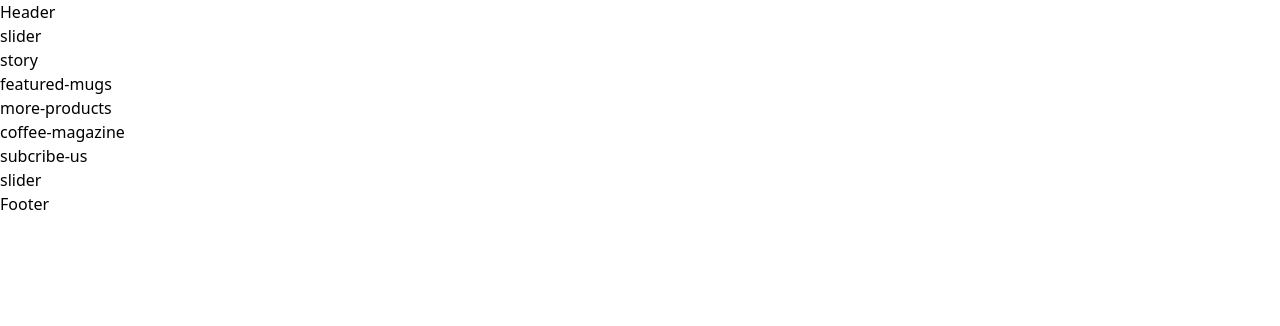
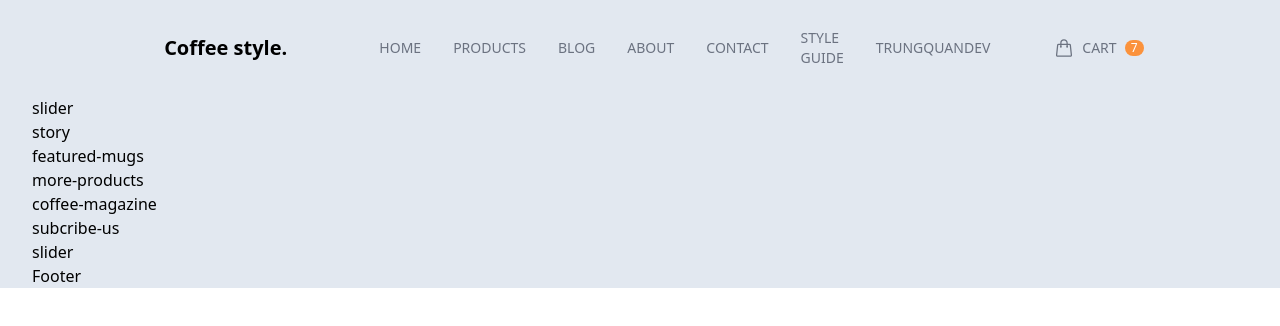
Before and after one commit to nhattrinh7/tailwind-coffee-style, a website: page public/index.html in a window 1280 px wide. Drawn offline with Linux system fonts and the light colour scheme.

Commit message:
add-header

```diff
--- a/public/index.html
+++ b/public/index.html
@@ -3,14 +3,52 @@
 <head>
   <meta charset="UTF-8">
   <meta name="viewport" content="width=device-width, initial-scale=1.0">
-  <title>Coffee style</title>
-  <link href="./output.css" rel="stylesheet">
+  <title>CoffeeStyle</title>
+  <link href="./output.css" type="text/css" rel="stylesheet">
 </head>
 <body>
   <div id="root">
-    <div class="content-wrapper">
-      <header>
-        Header
+    <div class="content-wrapper max-w-screen-2xl text-base mx-auto px-8 bg-slate-200">
+      <header class="py-6 mx-10">
+        <nav class="flex flex-row justify-between items-center">
+          <div class="logo basis-2/6 text-center text-xl font-semibold cursor-pointer">
+            Coffee style.
+          </div>
+          <ul class="basis-3/6 flex items-center justify-end gap-8 text-sm text-gray-500 font-medium"> <!--Phần tử 2-->
+            <li class="ct-menu-item">
+              <a href="#" class="">HOME</a>
+            </li>
+            <li class="ct-menu-item">
+              <a href="#" class="">PRODUCTS</a>
+            </li>
+            <li class="ct-menu-item">
+              <a href="#" class="">BLOG</a>
+            </li>
+            <li class="ct-menu-item">
+              <a href="#" class="">ABOUT</a>
+            </li>
+            <li class="ct-menu-item">
+              <a href="#" class="">CONTACT</a>
+            </li>
+            <li class="ct-menu-item">
+              <a href="#" class="">STYLE GUIDE</a>
+            </li>
+            <li class="ct-menu-item">
+              <a href="http://trungquandev.com" target="blank" class="">TRUNGQUANDEV</a>
+            </li>
+          </ul>
+          <ul class="basis-1/6 flex justify-start ml-16 uppercase text-sm text-gray-500 font-medium"> <!--Phần tử Cart-->
+            <li class="ct-menu-item">
+              <a href="#" class="flex items-center gap-2">
+                <svg xmlns="http://www.w3.org/2000/svg" fill="none" viewBox="0 0 24 24" stroke-width="1.5" stroke="currentColor" class="ct-icon">
+                  <path stroke-linecap="round" stroke-linejoin="round" d="M15.75 10.5V6a3.75 3.75 0 1 0-7.5 0v4.5m11.356-1.993 1.263 12c.07.665-.45 1.243-1.119 1.243H4.25a1.125 1.125 0 0 1-1.12-1.243l1.264-12A1.125 1.125 0 0 1 5.513 7.5h12.974c.576 0 1.059.435 1.119 1.007ZM8.625 10.5a.375.375 0 1 1-.75 0 .375.375 0 0 1 .75 0Zm7.5 0a.375.375 0 1 1-.75 0 .375.375 0 0 1 .75 0Z" />
+                </svg>
+                <span>Cart</span>
+                <span class="ct-circle-badge bg-orange-400 text-white">7</span>
+              </a>
+            </li>
+          </ul>
+        </nav>
       </header>
 
       <main>
--- a/src/input.css
+++ b/src/input.css
@@ -1,3 +1,17 @@
 @tailwind base;
 @tailwind components;
 @tailwind utilities;
+
+/* ct= custom, nhớ có dấu ; */
+.ct-menu-item {
+  @apply cursor-pointer py-1 hover:text-gray-800 relative after:absolute after:bottom-0 after:left-0 after:bg-light-coffee
+  after:h-0.5 after:w-0 hover:after:w-full after:transition-all after:ease-in-out after:duration-300;
+}
+
+.ct-icon {
+  @apply w-5 h-5 inline-block;
+}
+
+.ct-circle-badge {
+  @apply text-xs text-center rounded-full px-1.5;
+}
--- a/tailwind.config.js
+++ b/tailwind.config.js
@@ -2,7 +2,11 @@
 module.exports = {
   content: ["./public/**/*.{html,js}"],
   theme: {
-    extend: {},
+    extend: {
+      colors: {
+        'light-coffee': '#C89F94'
+      }
+    },
   },
   plugins: [],
 }
```
Also changed, not shown: public/output.css, 2 other files.
